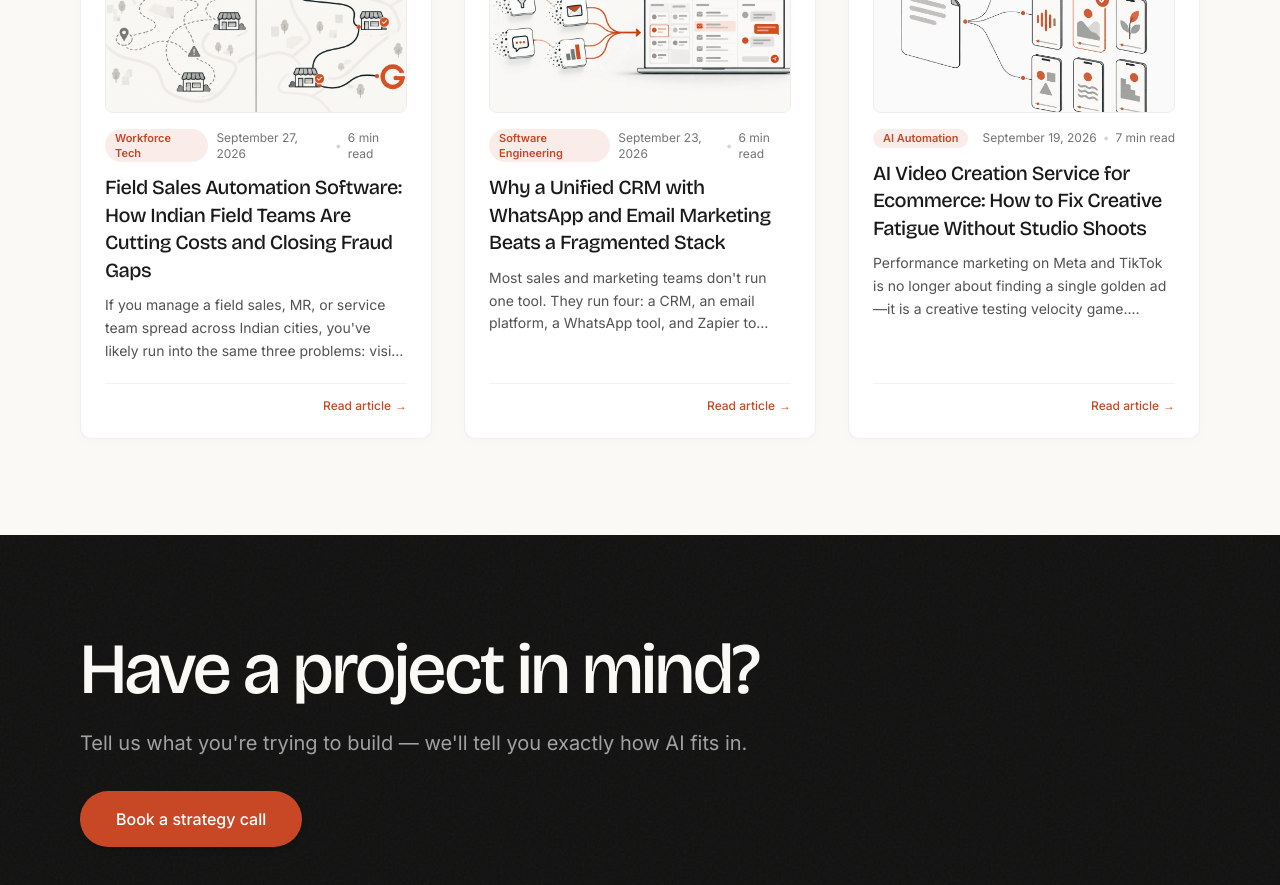
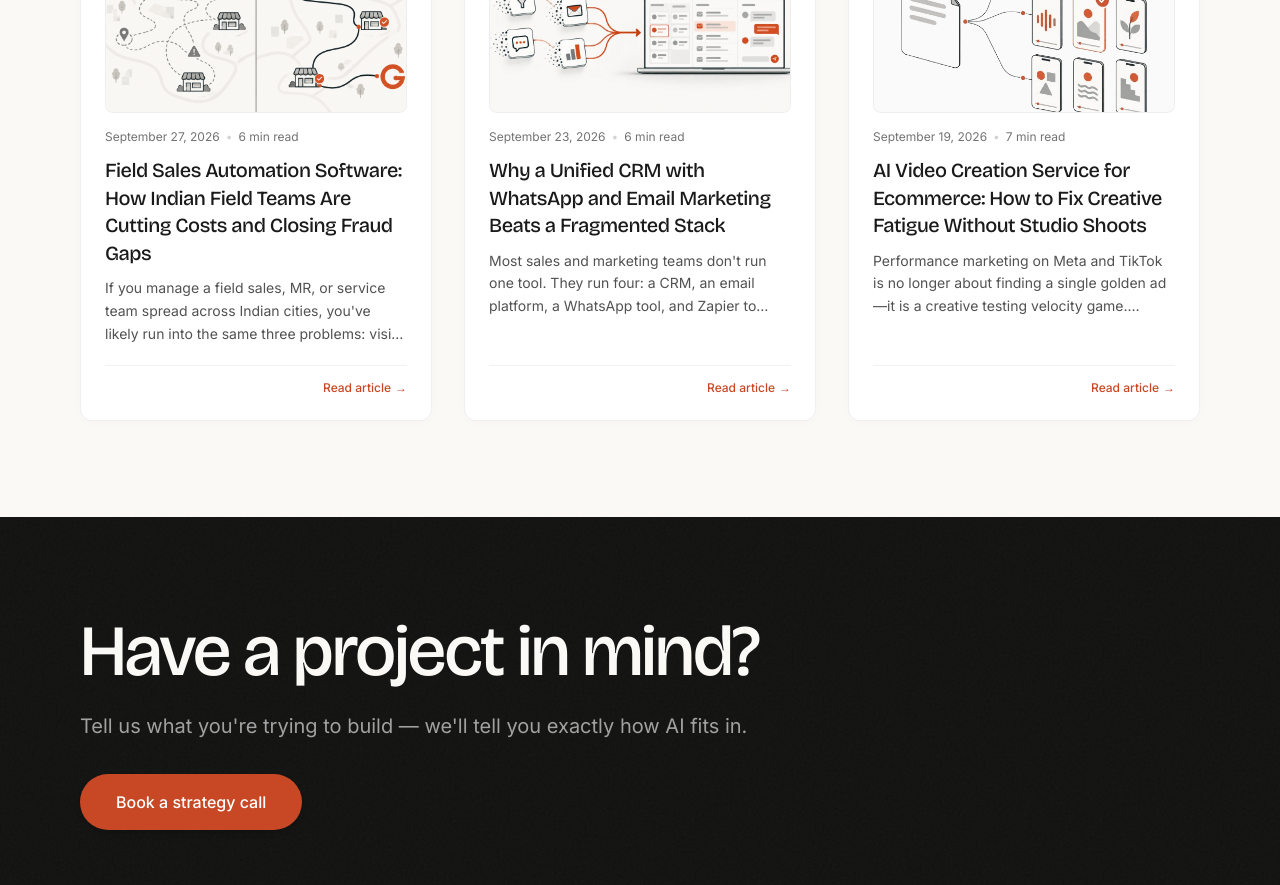
Before and after one commit to rahulkumar8285/glowlabtech, a React (Vite) app: page / in a window 1280 px wide. Shown: the part 4260-5145 px from the top of the page. Built offline with nearby package versions, Linux system fonts and the light colour scheme.

Commit message:
style(blog): remove category type pill and show only date and reading time on cards

```diff
--- a/src/components/BlogSection.tsx
+++ b/src/components/BlogSection.tsx
@@ -84,16 +84,11 @@ export default function BlogSection({ onNavigate }: BlogSectionProps) {
                   </a>
                 )}
 
-                {/* Meta info: Category & Reading Time */}
-                <div className="flex items-center justify-between gap-2 mb-3 text-xs font-body text-neutral-500">
-                  <span className="font-semibold text-[#C84826] bg-[#C84826]/10 px-2.5 py-0.5 rounded-full text-[11px]">
-                    {post.category}
-                  </span>
-                  <div className="flex items-center gap-1.5">
-                    <time dateTime={post.isoDate}>{post.publishedAt}</time>
-                    <span className="text-neutral-300">•</span>
-                    <span>{post.readTime}</span>
-                  </div>
+                {/* Meta info: Date & Reading Time */}
+                <div className="flex items-center gap-1.5 mb-3 text-xs font-body text-neutral-500">
+                  <time dateTime={post.isoDate}>{post.publishedAt}</time>
+                  <span className="text-neutral-300">•</span>
+                  <span>{post.readTime}</span>
                 </div>
 
                 {/* Title */}
```
